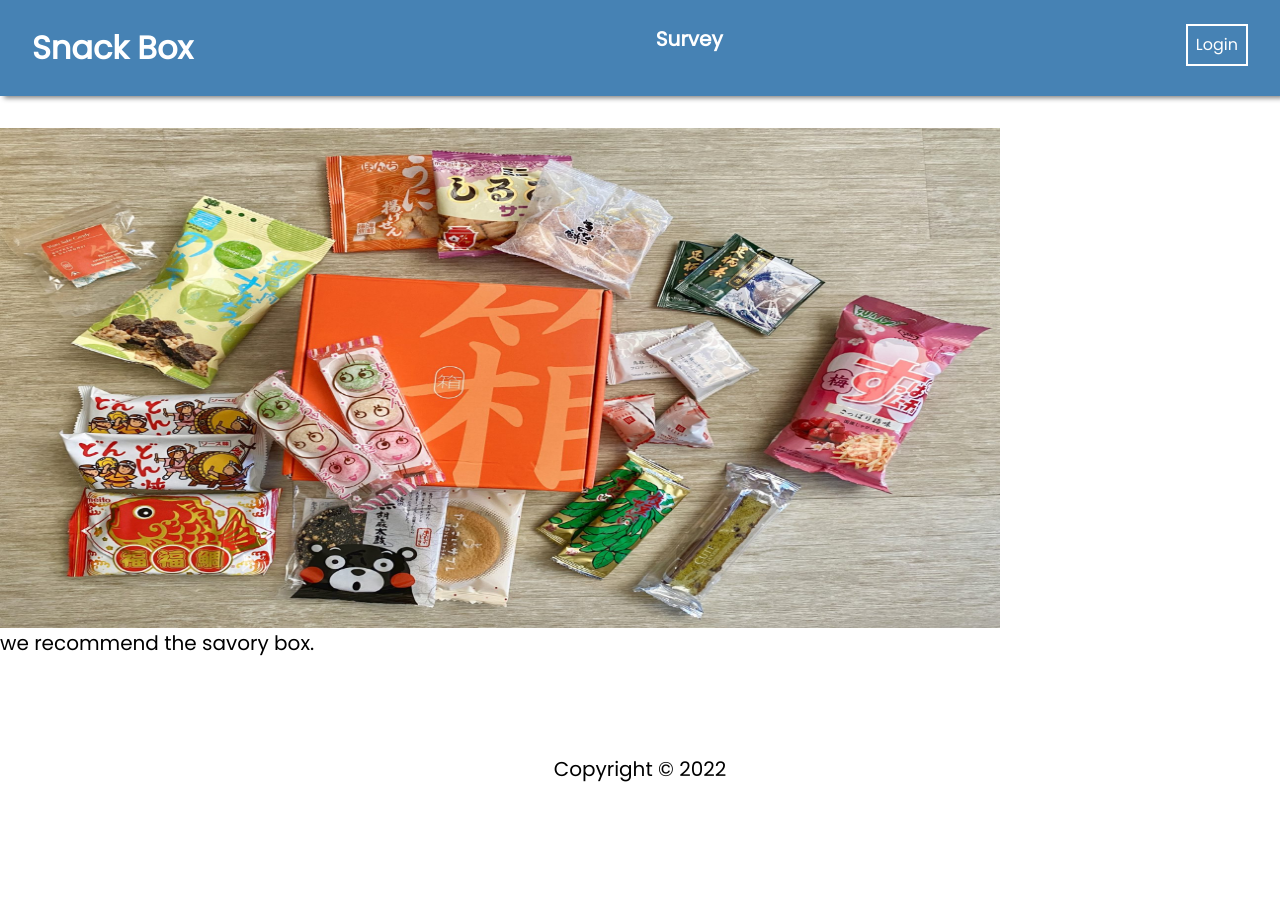
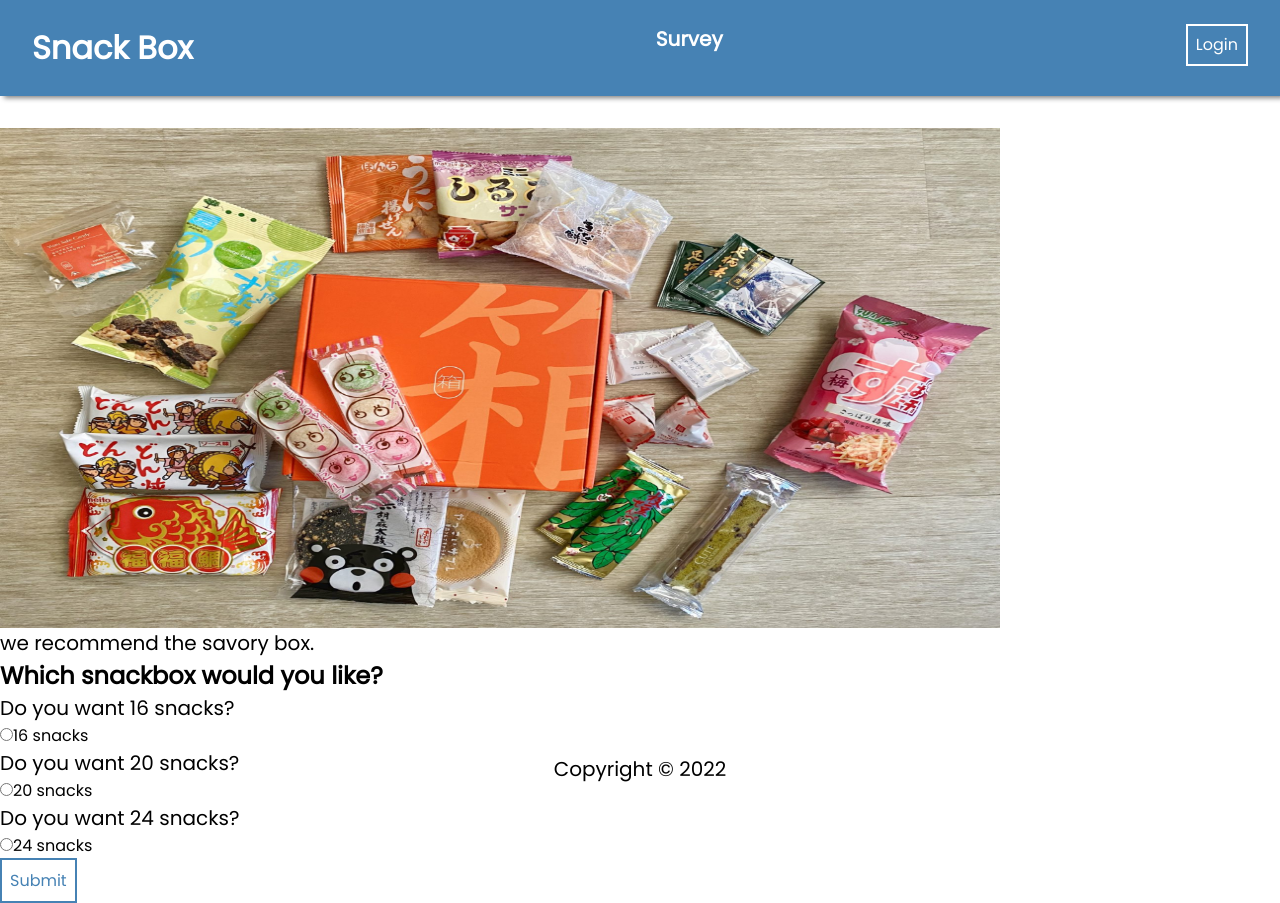
Before and after one commit to itachi363/Capstone, a React (Create React App) app in the folder frontend/: page /savory in a window 1280 px wide. Before the commit the page ends 800 px from the top, so only its background shows below. Built offline with nearby package versions, Linux system fonts and the light colour scheme.

Commit message:
finished quantity page, now working on purchase page

```diff
--- a/frontend/src/App.js
+++ b/frontend/src/App.js
@@ -10,6 +10,9 @@ import SurveyPage from "./pages/SurveyPage/SurveyPage";
 import SeasonalBox from "./pages/SnackBoxes/SeasonalBox";
 import SavoryBox from "./pages/SnackBoxes/SavoryBox";
 import SweetBox from "./pages/SnackBoxes/SweetBox";
+import SmallPurchasePage from "./pages/PurchasePage/SmallPurchasePage";
+import MediumPurchasePage from "./pages/PurchasePage/MediumPurchasePage";
+import LargePurchasePage from "./pages/PurchasePage/LargePurchasePage";
 
 // Component Imports
 import Navbar from "./components/NavBar/NavBar";
@@ -17,8 +20,17 @@ import Footer from "./components/Footer/Footer";
 
 // Util Imports
 import PrivateRoute from "./utils/PrivateRoute";
+import React, {useState} from "react"
 
 function App() {
+
+  const [sizeHandler, setSizeHandler] = useState('');
+
+  function addSize(entry){
+    let entries = [entry]
+    setSizeHandler(entries)
+  }
+
   return (
     <div>
       <Navbar />
@@ -34,9 +46,12 @@ function App() {
         <Route path="/register" element={<RegisterPage />} />
         <Route path="/login" element={<LoginPage />} />
         <Route path="/survey" element={<SurveyPage />} />
-        <Route path="/sweet" element={<SweetBox />} />
-        <Route path="/seasonal" element={<SeasonalBox />} />
-        <Route path="/savory" element={<SavoryBox />} />
+        <Route path="/sweet" element={<SweetBox addSize={addSize}/>} />
+        <Route path="/seasonal" element={<SeasonalBox addSize={addSize}/>} />
+        <Route path="/savory" element={<SavoryBox addSize={addSize}/>} />
+        <Route path="/purchaseS" element={<SmallPurchasePage sizeHandler={sizeHandler}/>} />
+        <Route path="/purchaseM" element={<MediumPurchasePage sizeHandler={sizeHandler}/>} />
+        <Route path="/purchaseL" element={<LargePurchasePage sizeHandler={sizeHandler}/>} />
       </Routes>
       <Footer />
     </div>
--- /dev/null
+++ b/frontend/src/pages/PurchasePage/LargePurchasePage.js
@@ -0,0 +1,26 @@
+import purchasebokksu from "../Images/purchasebokksu.jpg"
+
+const LargePurchasePage = (props) => {
+    return (
+        <div>
+            <div>
+                <img src={purchasebokksu} className="boxes"></img>
+            </div>
+            {props.sizeHandler.map((entry) => {
+                return(
+                    <div>
+                        <h3>
+                            {entry.size}
+                        </h3>
+                        <h3>
+                            {entry.flavor}
+                        </h3>
+                        <p>$40</p>
+                    </div>
+                )
+            })}
+        </div>
+     );
+}
+
+export default LargePurchasePage;
--- /dev/null
+++ b/frontend/src/pages/PurchasePage/MediumPurchasePage.js
@@ -0,0 +1,26 @@
+import purchasebokksu from "../Images/purchasebokksu.jpg"
+
+const MediumPurchasePage = (props) => {
+    return (
+        <div>
+            <div>
+                <img src={purchasebokksu} className="boxes"></img>
+            </div>
+            {props.sizeHandler.map((entry) => {
+                return(
+                    <div>
+                        <h3>
+                            {entry.size}
+                        </h3>
+                        <h3>
+                            {entry.flavor}
+                        </h3>
+                        <p>$30</p>
+                    </div>
+                )
+            })}
+        </div>
+     );
+}
+
+export default MediumPurchasePage;
--- /dev/null
+++ b/frontend/src/pages/PurchasePage/SmallPurchasePage.js
@@ -0,0 +1,26 @@
+import purchasebokksu from "../Images/purchasebokksu.jpg"
+
+const SmallPurchasePage = (props) => {
+    return (
+        <div>
+            <div>
+                <img src={purchasebokksu} className="boxes"></img>
+            </div>
+            {props.sizeHandler.map((entry) => {
+                return(
+                    <div>
+                        <h3>
+                            {entry.size}
+                        </h3>
+                        <h3>
+                            {entry.flavor}
+                        </h3>
+                        <p>$20</p>
+                    </div>
+                )
+            })}
+        </div>
+     );
+}
+
+export default SmallPurchasePage;
--- a/frontend/src/pages/SnackBoxes/SavoryBox.js
+++ b/frontend/src/pages/SnackBoxes/SavoryBox.js
@@ -1,11 +1,68 @@
+import React, {useState} from "react"
+import { useNavigate } from "react-router-dom"
 import bokksuone from "../Images/bokksuone.jpg"
 import "./Box.css"
 
-const SavoryBox = () => {
+const SavoryBox = (props) => {
+    const navigate = useNavigate();
+
+    const [size, setSize] = useState('');
+
+    function handleSubmit(event) {
+        event.preventDefault()
+        let newEntry = {
+            size: size,
+            flavor: "Savory"
+        }
+        props.addSize(newEntry)
+        if(size == "16") {
+            navigate("/purchaseS")
+        }
+        else if(size == "20") {
+            navigate("/purchaseM")
+        }
+        else if(size == "24") {
+            navigate("/purchaseL")
+        }
+        else {
+            console.log(size)
+        }
+    }
+
+    const handleChange = (e) => {
+        setSize(e.target.value);
+    }
     return (
         <div>
             <img src={bokksuone} className="boxes"></img>
             <p>we recommend the savory box.</p>
+            <form onSubmit={handleSubmit}>
+                <div>
+                    <div>
+                        <h2>
+                            Which snackbox would you like?
+                        </h2>
+                    </div>
+                    <div>
+                        <p>Do you want 16 snacks?</p>
+                        <input type="radio" id="16" onChange={handleChange} name="box_size" value="16"/>
+                        <label for="16">16 snacks</label>
+                    </div>
+                    <div>
+                        <p>Do you want 20 snacks?</p>
+                        <input type="radio" id="20" onChange={handleChange} name="box_size" value="20"/>
+                        <label for="20">20 snacks</label>
+                    </div>
+                    <div>
+                        <p>Do you want 24 snacks?</p>
+                        <input type="radio" id="24" onChange={handleChange} name="box_size" value="24"/>
+                        <label for="24">24 snacks</label>
+                    </div>
+                    <div>
+                        <button type="submit">Submit</button>
+                    </div>
+                </div>
+            </form>
         </div>
      );
 }
--- a/frontend/src/pages/SnackBoxes/SeasonalBox.js
+++ b/frontend/src/pages/SnackBoxes/SeasonalBox.js
@@ -1,11 +1,68 @@
+import React, {useState} from "react"
+import { useNavigate } from "react-router-dom"
 import bokksutwo from "../Images/bokksutwo.jpg"
 import "./Box.css"
 
-const SeasonalBox = () => {
+const SeasonalBox = (props) => {
+    const navigate = useNavigate();
+
+    const [size, setSize] = useState('');
+
+    function handleSubmit(event) {
+        event.preventDefault()
+        let newEntry = {
+            size: size,
+            flavor: "Seasonal"
+        }
+        props.addSize(newEntry)
+        if(size == "16") {
+            navigate("/purchaseS")
+        }
+        else if(size == "20") {
+            navigate("/purchaseM")
+        }
+        else if(size == "24") {
+            navigate("/purchaseL")
+        }
+        else {
+            console.log(size)
+        }
+    }
+
+    const handleChange = (e) => {
+        setSize(e.target.value);
+    }
     return (
         <div>
             <img src={bokksutwo} className="boxes"></img>
             <p>we recommend the regular box.</p>
+            <form onSubmit={handleSubmit}>
+                <div>
+                    <div>
+                        <h2>
+                            Which snackbox would you like?
+                        </h2>
+                    </div>
+                    <div>
+                        <p>Do you want 16 snacks?</p>
+                        <input type="radio" id="16" onChange={handleChange} name="box_size" value="16"/>
+                        <label for="16">16 snacks</label>
+                    </div>
+                    <div>
+                        <p>Do you want 20 snacks?</p>
+                        <input type="radio" id="20" onChange={handleChange} name="box_size" value="20"/>
+                        <label for="20">20 snacks</label>
+                    </div>
+                    <div>
+                        <p>Do you want 24 snacks?</p>
+                        <input type="radio" id="24" onChange={handleChange} name="box_size" value="24"/>
+                        <label for="24">24 snacks</label>
+                    </div>
+                    <div>
+                        <button type="submit">Submit</button>
+                    </div>
+                </div>
+            </form>
         </div>
      );
 }
--- a/frontend/src/pages/SnackBoxes/SweetBox.js
+++ b/frontend/src/pages/SnackBoxes/SweetBox.js
@@ -3,14 +3,26 @@ import { useNavigate } from "react-router-dom"
 import bokksuthree from "../Images/bokksuthree.jpg"
 import "./Box.css"
 
-const SweetBox = () => {
+const SweetBox = (props) => {
     const navigate = useNavigate();
 
     const [size, setSize] = useState('');
 
-    function handleSubmit(){
+    function handleSubmit(event) {
+        event.preventDefault()
+        let newEntry = {
+            size: size,
+            flavor: "Sweet"
+        }
+        props.addSize(newEntry)
         if(size == "16") {
-            console.log(size)
+            navigate("/purchaseS")
+        }
+        else if(size == "20") {
+            navigate("/purchaseM")
+        }
+        else if(size == "24") {
+            navigate("/purchaseL")
         }
         else {
             console.log(size)
@@ -37,17 +49,17 @@ const SweetBox = () => {
                     <div>
                         <p>Do you want 16 snacks?</p>
                         <input type="radio" id="16" onChange={handleChange} name="box_size" value="16"/>
-                        <label for="sweet">16 snacks</label>
+                        <label for="16">16 snacks</label>
                     </div>
                     <div>
                         <p>Do you want 20 snacks?</p>
                         <input type="radio" id="20" onChange={handleChange} name="box_size" value="20"/>
-                        <label for="seasonal">20 snacks</label>
+                        <label for="20">20 snacks</label>
                     </div>
                     <div>
                         <p>Do you want 24 snacks?</p>
                         <input type="radio" id="24" onChange={handleChange} name="box_size" value="24"/>
-                        <label for="savory">24 snacks</label>
+                        <label for="24">24 snacks</label>
                     </div>
                     <div>
                         <button type="submit">Submit</button>
--- a/frontend/src/pages/SurveyPage/SurveyPage.js
+++ b/frontend/src/pages/SurveyPage/SurveyPage.js
@@ -11,11 +11,9 @@ const SurveyPage = () => {
         if(flavor == "sweet") {
             navigate("/sweet")
         }
-
         else if(flavor == "seasonal") {
             navigate("/seasonal")
         }
-
         else if(flavor == "savory") {
             navigate("/savory")
         }
```
Also changed, not shown: frontend/src/pages/Images/purchasebokksu.jpg (added).
